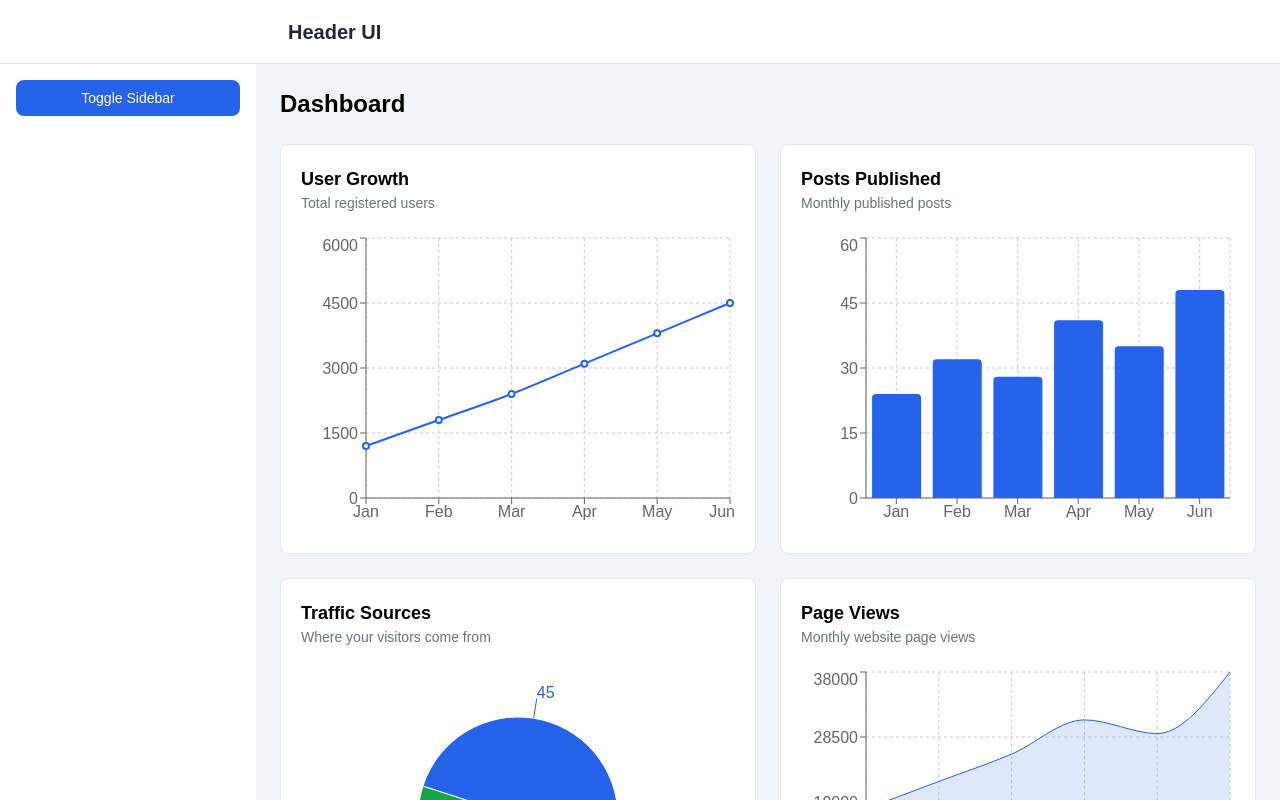
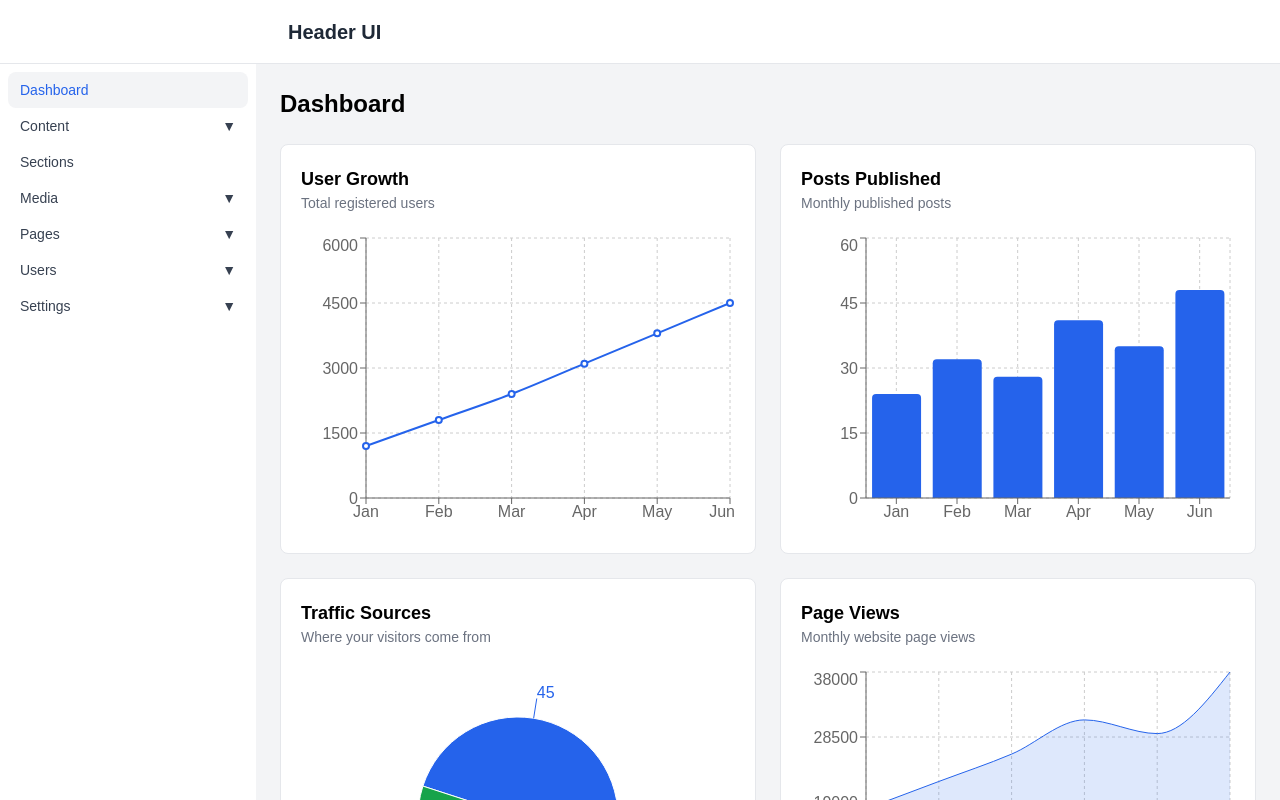
Before and after one commit to khalidsheikhs/react-app, a React (Vite) app: page /dashboard in a window 1280 px wide. Shown: the top 800 px of the page. Built offline with nearby package versions, Linux system fonts and the light colour scheme.

Commit message:
Added sidebar menu items

```diff
--- /dev/null
+++ b/src/components/ui/MenuItem.tsx
@@ -0,0 +1,98 @@
+import { useState } from "react"
+import { NavLink } from "react-router-dom"
+
+type MenuItemProps = {
+  item: string
+  path: string
+  children?: { item: string; path: string }[]
+  collapsed?: boolean
+  onNavigate?: () => void
+}
+
+function MenuItem({
+  item,
+  path,
+  children,
+  collapsed = false,
+  onNavigate,
+}: MenuItemProps) {
+  const [isOpen, setIsOpen] = useState(false)
+
+  const hasChildren = Boolean(children?.length)
+
+  if (!hasChildren) {
+    return (
+      <NavLink
+        to={path}
+        onClick={onNavigate}
+        className={({ isActive }) =>
+          `
+            block rounded-lg px-3 py-2
+            text-sm font-medium
+            ${
+              isActive
+                ? "bg-gray-100 text-primary"
+                : "text-gray-700 hover:bg-gray-100"
+            }
+          `
+        }
+      >
+        {item}
+      </NavLink>
+    )
+  }
+
+  return (
+    <div>
+      <button
+        type="button"
+        onClick={() => setIsOpen((current) => !current)}
+        className="
+          flex w-full items-center justify-between
+          rounded-lg px-3 py-2
+          text-sm font-medium text-gray-700
+          hover:bg-gray-100
+        "
+      >
+        <span>{item}</span>
+
+        {!collapsed && (
+          <span
+            className={`transition-transform ${
+              isOpen ? "rotate-180" : ""
+            }`}
+          >
+            ▼
+          </span>
+        )}
+      </button>
+
+      {isOpen && !collapsed && (
+        <div className="ml-4 mt-1 space-y-1 border-l border-gray-200 pl-2">
+          {children?.map((child) => (
+            <NavLink
+              key={child.item}
+              to={child.path}
+              onClick={onNavigate}
+              className={({ isActive }) =>
+                `
+                  block rounded-lg px-3 py-2
+                  text-sm
+                  ${
+                    isActive
+                      ? "bg-gray-100 font-medium text-primary"
+                      : "text-gray-600 hover:bg-gray-100"
+                  }
+                `
+              }
+            >
+              {child.item}
+            </NavLink>
+          ))}
+        </div>
+      )}
+    </div>
+  )
+}
+
+export default MenuItem
--- /dev/null
+++ b/src/config/navigation.ts
@@ -0,0 +1,67 @@
+export type MenuItem = {
+  item: string
+  path: string
+  children?: {
+    item: string
+    path: string
+  }[]
+}
+
+export const SIDEBAR_ITEMS: MenuItem[] = [
+  {
+    item: "Dashboard",
+    path: "/dashboard",
+  },
+  {
+    item: "Content",
+    path: "#",
+    children: [
+      { item: "Posts", path: "/content/posts" },
+      { item: "Add Post", path: "/content/add" },
+      { item: "Categories", path: "/content/categories" },
+      { item: "Tags", path: "/content/tags" },
+    ],
+  },
+  {
+    item: "Sections",
+    path: "/sections",
+  },
+  {
+    item: "Media",
+    path: "#",
+    children: [
+      { item: "Library", path: "/media/library" },
+      { item: "Add Media", path: "/media/add" },
+    ],
+  },
+  {
+    item: "Pages",
+    path: "#",
+    children: [
+      { item: "All", path: "/pages" },
+      { item: "Add", path: "/pages/add" },
+    ],
+  },
+  {
+    item: "Users",
+    path: "#",
+    children: [
+      { item: "All", path: "/users" },
+      { item: "Add", path: "/users/add" },
+      { item: "Profile", path: "/users/profile" },
+    ],
+  },
+  {
+    item: "Settings",
+    path: "#",
+    children: [
+      { item: "General", path: "/settings/general" },
+      { item: "Writing", path: "/settings/writing" },
+      { item: "Reading", path: "/settings/reading" },
+      { item: "Discussion", path: "/settings/discussion" },
+      { item: "Media", path: "/settings/media" },
+      { item: "Permalinks", path: "/settings/permalinks" },
+      { item: "Privacy", path: "/settings/privacy" },
+    ],
+  },
+]
--- a/src/layouts/components/Sidebar.tsx
+++ b/src/layouts/components/Sidebar.tsx
@@ -1,3 +1,6 @@
+import MenuItem from "@/components/ui/MenuItem"
+import { SIDEBAR_ITEMS } from "@/config/navigation"
+
 import {
   useAppDispatch,
   useAppSelector,
@@ -10,6 +13,7 @@ import {
 
 function Sidebar() {
   const dispatch = useAppDispatch()
+
   const { sidebarCollapsed, mobileSidebarOpen } = useAppSelector(
     (state) => state.sidebar
   )
@@ -24,32 +28,41 @@ function Sidebar() {
       `}
     >
       <div className="flex h-full flex-col">
-        {/* Sidebar header */}
-        <div className="flex h-16 items-center justify-between border-b border-gray-200 px-4">
-          {/* Mobile close button */}
+
+        {/* Header */}
+        <div className="flex h-16 items-center justify-between border-b px-4">
           <button
             type="button"
             className="rounded-lg p-2 text-gray-600 hover:bg-gray-100 md:hidden"
             onClick={() => dispatch(closeMobileSidebar())}
-            aria-label="Close sidebar"
           >
             ✕
           </button>
-
-          {/*  <h2 className="text-xl font-bold text-gray-800">
-            Side UI
-          </h2>  */}
         </div>
 
-        {/* Desktop collapse button */}
-        <div className="p-4">
+        {/* Menu */}
+        <nav className="flex-1 overflow-y-auto p-2">
+          {SIDEBAR_ITEMS.map((menu) => (
+            <MenuItem
+              key={menu.item}
+              {...menu}
+              collapsed={sidebarCollapsed}
+              onNavigate={() => dispatch(closeMobileSidebar())}
+            />
+          ))}
+        </nav>
+
+        {/* Collapse */}
+        <div className="border-t p-4">
           <button
-            className="w-full rounded-lg bg-primary px-4 py-2 text-sm font-medium text-white hover:bg-blue-700"
+            type="button"
+            className="w-full rounded-lg bg-primary px-4 py-2 text-sm font-medium text-white"
             onClick={() => dispatch(toggleSidebar())}
           >
-            Toggle Sidebar
+            {sidebarCollapsed ? "→" : "Collapse"}
           </button>
         </div>
+
       </div>
     </aside>
   )
```
